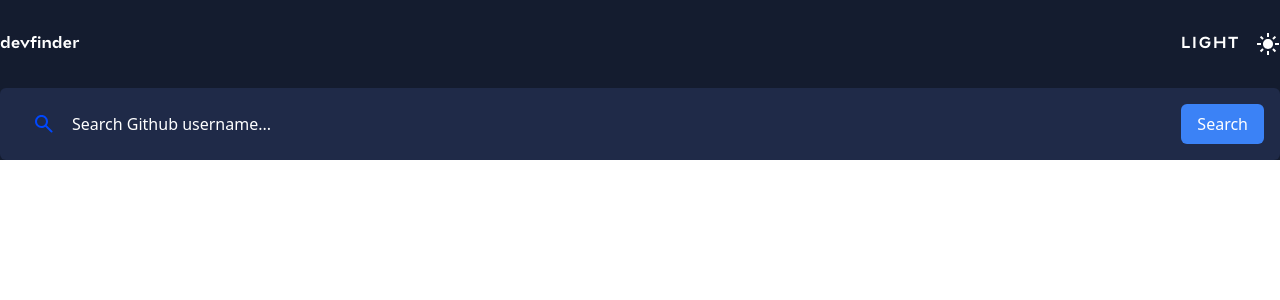
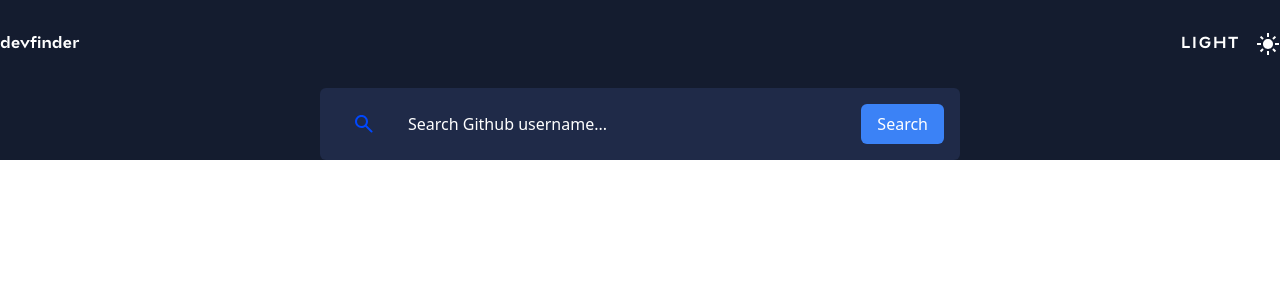
Before and after one commit to IskDev0/Search_Github_User, a Vue app: page / in a window 1280 px wide. Shown: the top 300 px of the page. Built offline with nearby package versions, Linux system fonts and the light colour scheme.

Commit message:
added input functionality

```diff
--- a/src/App.vue
+++ b/src/App.vue
@@ -1,14 +1,22 @@
 <script setup>
-
 import TheHeader from "./components/TheHeader.vue";
 import TheInput from "./components/TheInput.vue";
+import {ref} from "vue";
+
+let info = ref()
+
+let getData = (data) => {
+  info.value = data.value
+}
+
 </script>
 
 <template>
   <div class="wrapper bg-[#141C2F] text-white">
-<TheHeader/>
+    <TheHeader/>
     <main class="main container mx-auto">
-    <TheInput/>
+      <TheInput @send="getData"/>
+
     </main>
   </div>
 </template>
--- a/src/components/TheInput.vue
+++ b/src/components/TheInput.vue
@@ -1,18 +1,33 @@
 <template>
   <div class="">
-  <form class="flex justify-between rounded-md gap-4 bg-[#1F2A48] p-4">
-    <div class="flex items-center bg-transparent">
+  <form @submit.prevent="getUser" class="flex justify-between rounded-md gap-4 bg-[#1F2A48] p-4 w-1/2 mx-auto">
+    <div class="flex items-center bg-transparent gap-4">
       <svg class="ml-4" width="24" height="24" viewBox="0 0 24 24" fill="none" xmlns="http://www.w3.org/2000/svg">
         <path d="M18.9 20.3L13.3 14.7C12.8 15.1 12.225 15.4167 11.575 15.65C10.925 15.8833 10.2333 16 9.5 16C7.68333 16 6.146 15.371 4.888 14.113C3.62933 12.8543 3 11.3167 3 9.5C3 7.68333 3.62933 6.14567 4.888 4.887C6.146 3.629 7.68333 3 9.5 3C11.3167 3 12.8543 3.629 14.113 4.887C15.371 6.14567 16 7.68333 16 9.5C16 10.2333 15.8833 10.925 15.65 11.575C15.4167 12.225 15.1 12.8 14.7 13.3L20.325 18.925C20.5083 19.1083 20.6 19.3333 20.6 19.6C20.6 19.8667 20.5 20.1 20.3 20.3C20.1167 20.4833 19.8833 20.575 19.6 20.575C19.3167 20.575 19.0833 20.4833 18.9 20.3ZM9.5 14C10.75 14 11.8127 13.5627 12.688 12.688C13.5627 11.8127 14 10.75 14 9.5C14 8.25 13.5627 7.18733 12.688 6.312C11.8127 5.43733 10.75 5 9.5 5C8.25 5 7.18733 5.43733 6.312 6.312C5.43733 7.18733 5 8.25 5 9.5C5 10.75 5.43733 11.8127 6.312 12.688C7.18733 13.5627 8.25 14 9.5 14Z" fill="#0047FD"/>
       </svg>
 
-      <input class="bg-transparent px-4 py-2 placeholder-white focus:outline-none" type="text" placeholder="Search Github username...">
+      <input v-model="search" class="bg-transparent pr-40 pl-4 py-2 placeholder-white" type="text" placeholder="Search Github username...">
     </div>
-    <input class="bg-blue-500 text-white py-2 px-4 rounded-md" type="submit" value="Search">
+    <input class="bg-blue-500 text-white py-2 px-4 rounded-md cursor-pointer hover:bg-blue-600 active:bg-blue-600" type="submit" value="Search">
   </form>
   </div>
 </template>
 
 <script setup>
 
+import {ref} from "vue";
+
+let search = ref("")
+
+let data = ref()
+
+let emit = defineEmits(["send"])
+
+let getUser = async () => {
+  let res = await fetch(`https://api.github.com/users/${search.value}`)
+  data.value = await res.json()
+  emit("send", data)
+  search.value = ""
+}
+
 </script>
```
